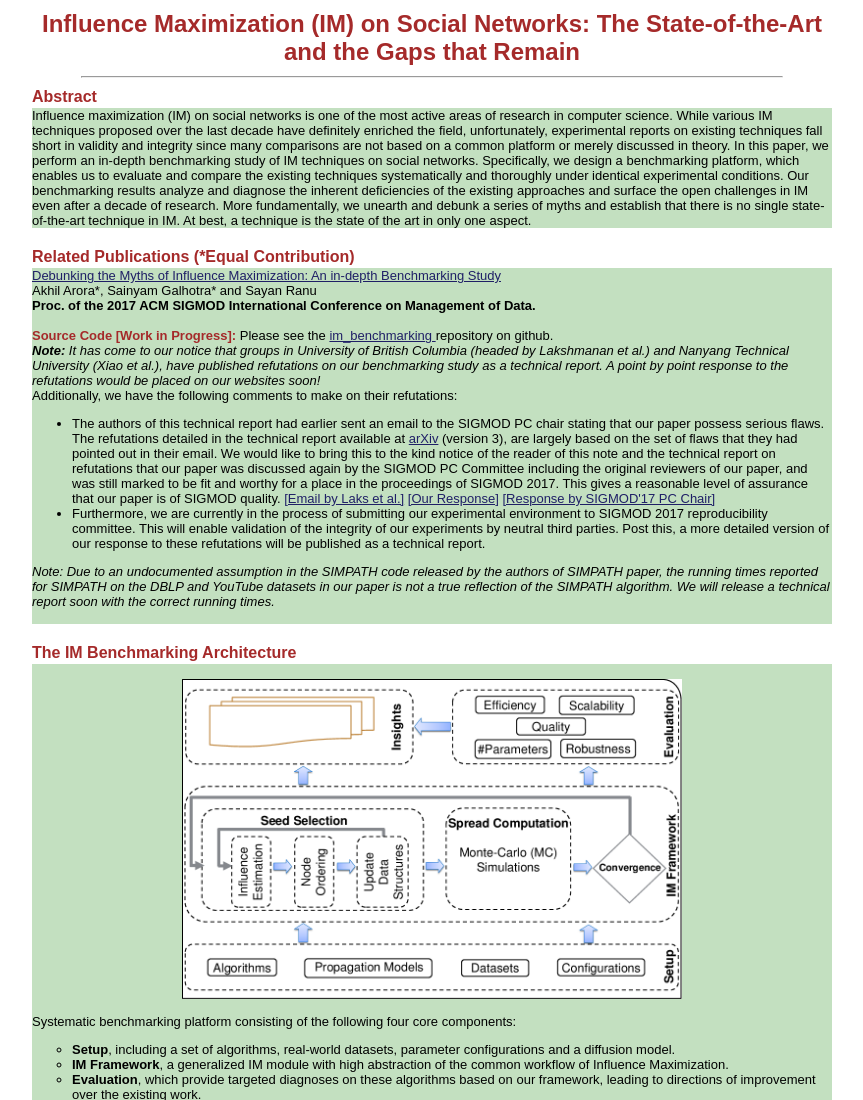
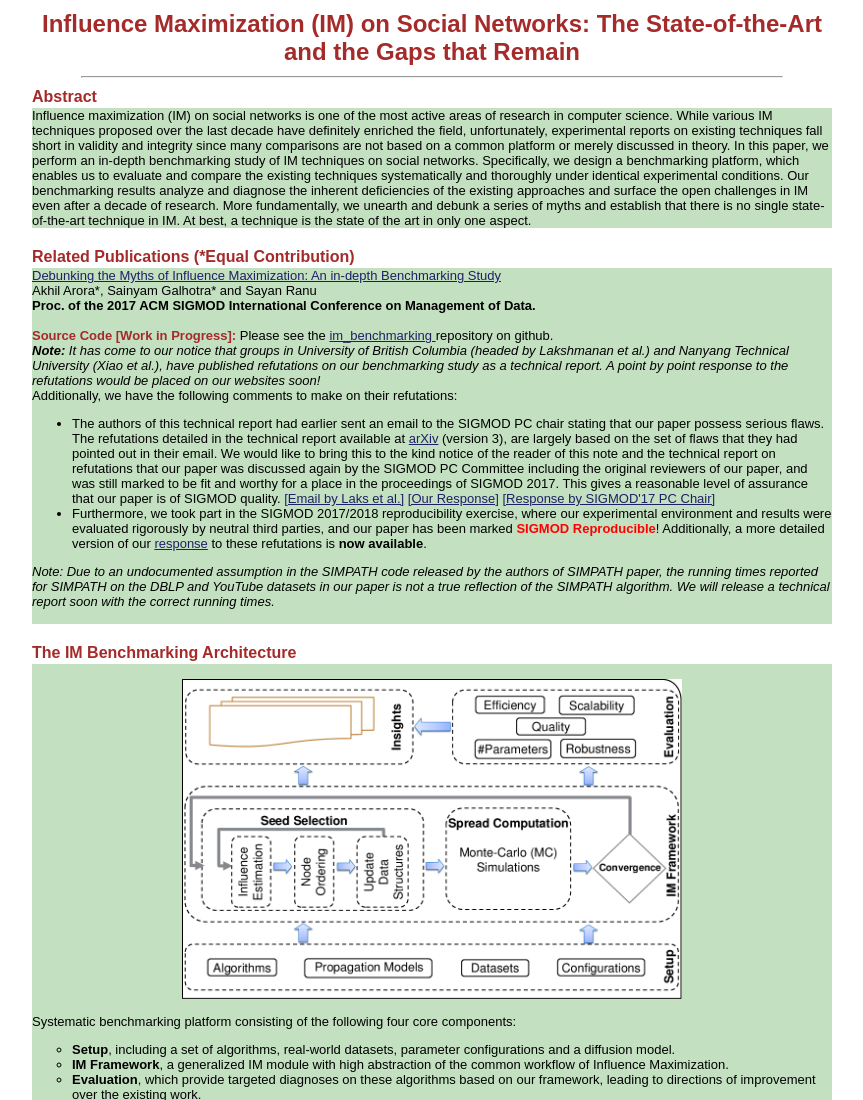
Before and after one commit to sigdata/sigdata.github.io, a plain HTML site: page infmax-benchmark.html in a window 1280 px wide. Shown: the top 1100 px of the page, without its empty margins (208-1071 px from the left). Drawn offline with Linux system fonts and the light colour scheme.

Commit message:
Update infmax-benchmark.html

```diff
--- a/infmax-benchmark.html
+++ b/infmax-benchmark.html
@@ -82,7 +82,7 @@
 Additionally, we have the following comments to make on their refutations:
 <ul>
 	<li> The authors of this technical report had earlier sent an email to the SIGMOD PC chair stating that our paper possess serious flaws. The refutations detailed in the technical report available at <a href="https://arxiv.org/pdf/1705.05144.pdf">arXiv</a> (version 3), are largely based on the set of flaws that they had pointed out in their email. We would like to bring this to the kind notice of the reader of this note and the technical report on refutations that our paper was discussed again by the SIGMOD PC Committee including the original reviewers of our paper, and was still marked to be fit and worthy for a place in the proceedings of SIGMOD 2017. This gives a reasonable level of assurance that our paper is of SIGMOD quality. <a href="https://drive.google.com/file/d/0B3hfiezv112RVjJaRkhzSU00TGs/view">[Email by Laks et al.]</a> <a href="https://drive.google.com/file/d/0B3hfiezv112RZGhPb0QxalcyX0U/view">[Our Response]</a> <a href="https://drive.google.com/open?id=0B3hfiezv112RUDZCckxrX2dQQzg">[Response by SIGMOD'17 PC Chair]</a> </li>
-	<li> Furthermore, we are currently in the process of submitting our experimental environment to SIGMOD 2017 reproducibility committee. This will enable validation of the integrity of our experiments by neutral third parties. Post this, a more detailed version of our response to these refutations will be published as a technical report. </li>
+	<li> Furthermore, we took part in the SIGMOD 2017/2018 reproducibility exercise, where our experimental environment and results were evaluated rigorously by neutral third parties, and our paper has been marked <font color="red"><b> SIGMOD Reproducible</b></font>! Additionally, a more detailed version of our <a href="http://www.cse.iitd.ac.in/~sayan/refutation.pdf">response</a> to these refutations is <b>now available</b>. </li>
 </ul>
 
 	      <i>Note: Due to an undocumented assumption in the SIMPATH code released by the authors of SIMPATH paper, the running times reported for SIMPATH on the DBLP and YouTube datasets in our paper is not a true reflection of the SIMPATH algorithm. We will release a technical report soon with the correct running times.</i><br><br>
```
